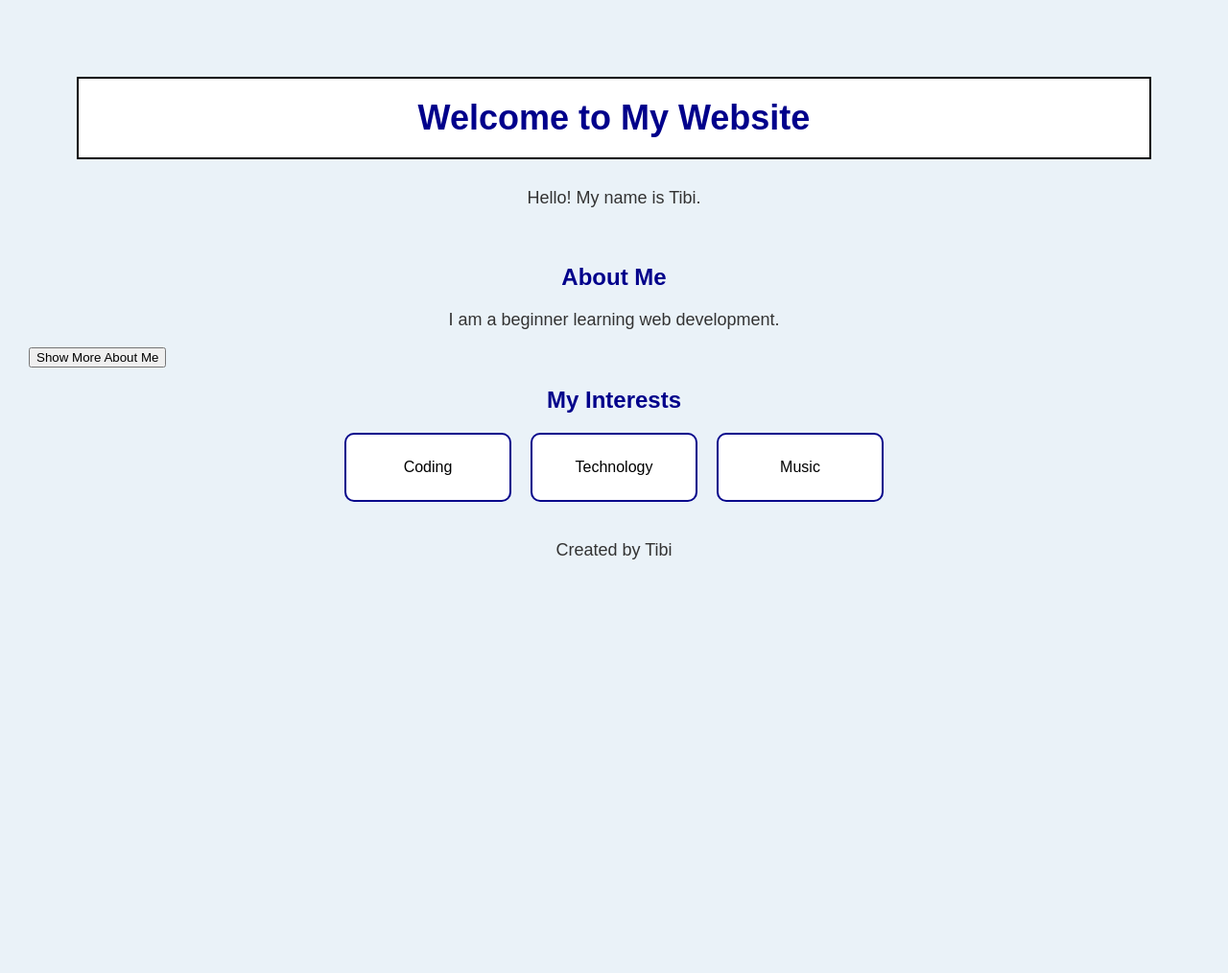
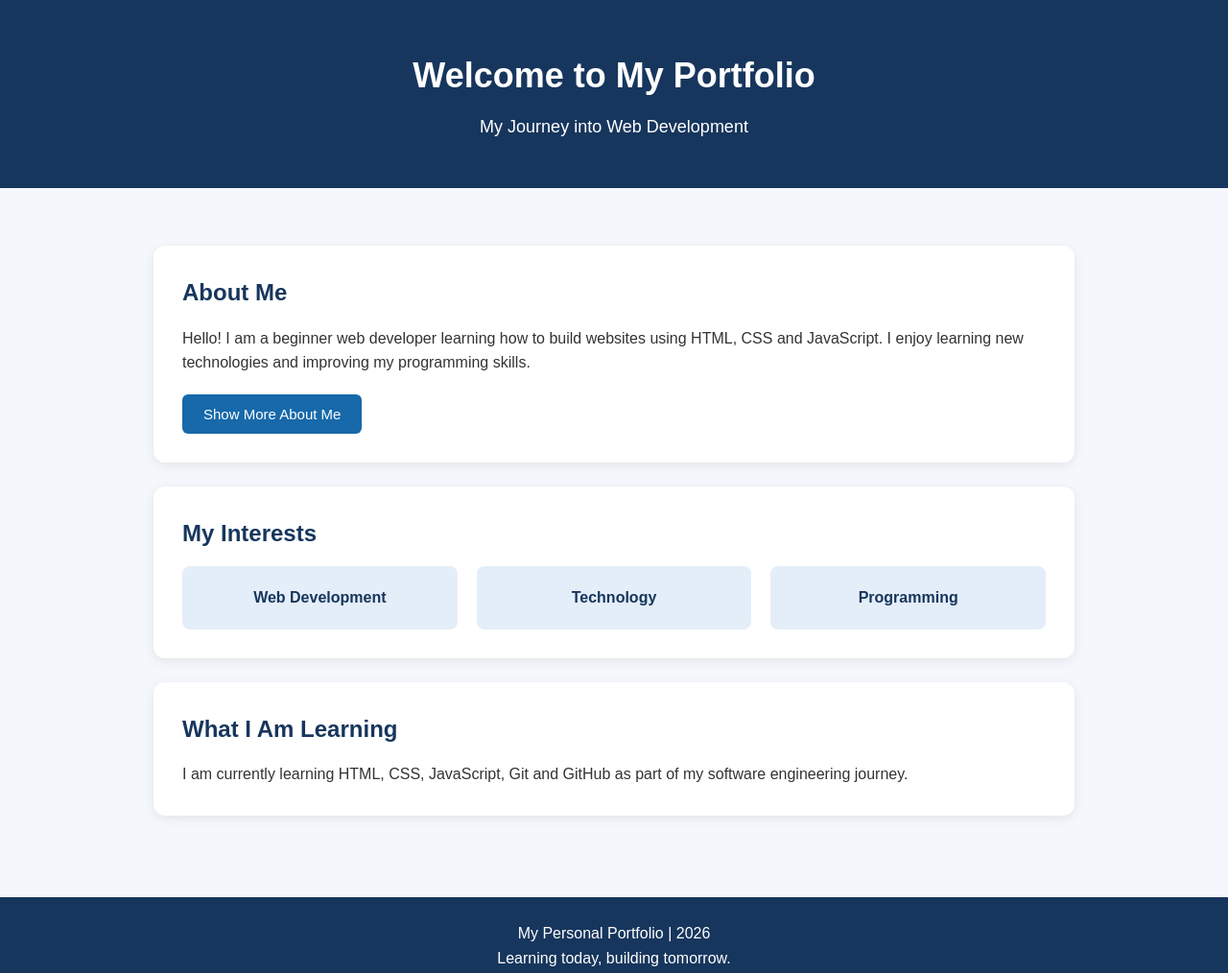
Before and after one commit to TibiFomunyam/my-portfolio-page, a plain HTML site: page index.html in a window 1280 px wide. Shown: the whole page at 96% size. Before the commit the page ends 800 px from the top, so only its background shows below. Drawn offline with Linux system fonts and the light colour scheme.

Commit message:
Improve portfolio design and JavaScript interactivity

```diff
--- a/index.html
+++ b/index.html
@@ -4,42 +4,74 @@
 <head>
     <meta charset="UTF-8">
     <meta name="viewport" content="width=device-width, initial-scale=1.0">
-    <title>My Personal Profile</title>
 
+    <title>My Personal Portfolio</title>
+
+    <!-- Connect CSS -->
     <link rel="stylesheet" href="style.css">
 </head>
 
 <body>
 
     <header>
-        <h1>Welcome to My Website</h1>
-        <p>Hello! My name is Tibi.</p>
+        <h1>Welcome to My Portfolio</h1>
+        <p>My Journey into Web Development</p>
     </header>
 
     <main>
-        <h2>About Me</h2>
-        <p class="text">I am a beginner learning web development.</p>
-        <button id="moreButton">Show More About Me</button>
 
-<p id="moreAbout" hidden>
-    I am learning HTML, CSS and JavaScript.
-    My goal is to become a skilled web developer
-    and build useful websites.
-</p>
+        <!-- About Me Section -->
+        <section class="about">
+            <h2>About Me</h2>
 
-        <h2>My Interests</h2>
-<div class="interests">
-    <div class="card">Coding</div>
-    <div class="card">Technology</div>
-    <div class="card">Music</div>
-</div>
+            <p>
+                Hello! I am a beginner web developer learning
+                how to build websites using HTML, CSS and JavaScript.
+                I enjoy learning new technologies and improving
+                my programming skills.
+            </p>
+
+            <button id="moreButton">Show More About Me</button>
+
+            <div id="moreAbout" hidden>
+                <p>
+                    My goal is to become a skilled software developer.
+                    I enjoy solving problems, learning new things
+                    and creating useful websites.
+                </p>
+            </div>
+        </section>
+
+        <!-- Interests Section -->
+        <section class="interests">
+            <h2>My Interests</h2>
+
+            <div class="interest-container">
+                <div class="interest-card">Web Development</div>
+                <div class="interest-card">Technology</div>
+                <div class="interest-card">Programming</div>
+            </div>
+        </section>
+
+        <!-- Learning Section -->
+        <section class="learning">
+            <h2>What I Am Learning</h2>
+
+            <p>
+                I am currently learning HTML, CSS, JavaScript,
+                Git and GitHub as part of my software engineering journey.
+            </p>
+        </section>
+
     </main>
 
     <footer>
-        <p>Created by Tibi</p>
+        <p>My Personal Portfolio | 2026</p>
+        <p>Learning today, building tomorrow.</p>
     </footer>
+
+    <!-- Connect JavaScript -->
     <script src="script.js"></script>
-
 
 </body>
 </html>
--- a/script.js
+++ b/script.js
@@ -1,14 +1,28 @@
+// Find the button and additional information
 const moreButton = document.getElementById("moreButton");
+
 const moreAbout = document.getElementById("moreAbout");
 
+// Listen for button clicks
 moreButton.addEventListener("click", function() {
 
-    if (moreAbout.hidden) {
+    // Check if the information is hidden
+    if (moreAbout.hidden === true) {
+
+        // Show the information
         moreAbout.hidden = false;
+
+        // Change button text
         moreButton.textContent = "Show Less";
+
     } else {
+
+        // Hide the information
         moreAbout.hidden = true;
+
+        // Change button text
         moreButton.textContent = "Show More About Me";
+
     }
 
 });
--- a/style.css
+++ b/style.css
@@ -1,86 +1,125 @@
-body {
-    background-color: lightblue;
-}
-h1 {
-    color: darkblue;
-    text-align: center;
-    background-color: white;
-    padding: 20px;
-    border: 2px solid black;
-    margin: 30px;
-}
-body {
-    background-color: lightblue;
-    font-family: Arial, sans-serif;
+/* General styling */
+
+* {
+    margin: 0;
+    padding: 0;
+    box-sizing: border-box;
 }
 
-h1 {
-    color: darkblue;
-    text-align: center;
-    font-size: 36px;
+body {
+    font-family: Arial, sans-serif;
+    background-color: #f4f7fb;
+    color: #333;
+    line-height: 1.6;
 }
 
-p {
-    color: black;
+/* Header */
+
+header {
+    background-color: #17365d;
+    color: white;
+    text-align: center;
+    padding: 50px 20px;
+}
+
+header h1 {
+    font-size: 36px;
+    margin-bottom: 10px;
+}
+
+header p {
     font-size: 18px;
 }
-.interests {
+
+/* Main content */
+
+main {
+    max-width: 1000px;
+    margin: 40px auto;
+    padding: 20px;
+}
+
+/* Sections */
+
+section {
+    background-color: white;
+    padding: 30px;
+    margin-bottom: 25px;
+    border-radius: 12px;
+    box-shadow: 0 3px 12px rgba(0, 0, 0, 0.08);
+}
+
+h2 {
+    color: #17365d;
+    margin-bottom: 15px;
+}
+
+/* Button */
+
+button {
+    background-color: #1769aa;
+    color: white;
+    border: none;
+    padding: 12px 22px;
+    margin-top: 20px;
+    border-radius: 6px;
+    cursor: pointer;
+    font-size: 15px;
+}
+
+button:hover {
+    background-color: #104c80;
+}
+
+/* Interests */
+
+.interest-container {
     display: flex;
     justify-content: center;
     gap: 20px;
-}
-.interests {
-    display: flex;
-    flex-direction: row;
-    justify-content: center;
-    align-items: center;
-    gap: 20px;
-}.card {
-    background-color: white;
-    padding: 25px;
-    border: 2px solid darkblue;
-    border-radius: 10px;
-    text-align: center;
-    width: 120px;
-}body {
-    background-color: #eaf2f8;
-    font-family: Arial, sans-serif;
-    margin: 0;
-    padding: 30px;
+    flex-wrap: wrap;
 }
 
-header {
+.interest-card {
+    background-color: #e4eef9;
+    color: #17365d;
+    padding: 20px;
+    border-radius: 8px;
     text-align: center;
-    padding: 20px;
+    flex: 1;
+    min-width: 150px;
+    font-weight: bold;
 }
 
-h1 {
-    color: darkblue;
-    font-size: 36px;
-}
-
-h2 {
-    color: darkblue;
-    text-align: center;
-}
-
-p {
-    font-size: 18px;
-    color: #333333;
-}
-
-.text {
-    text-align: center;
-}
+/* Footer */
 
 footer {
+    background-color: #17365d;
+    color: white;
     text-align: center;
+    padding: 25px;
     margin-top: 40px;
 }
 
-section {
-    text-align: center;
-    max-width: 900px;
-    margin: 40px auto;
-    padding: 20px;
+/* Mobile responsiveness */
+
+@media (max-width: 600px) {
+
+    header h1 {
+        font-size: 27px;
+    }
+
+    main {
+        padding: 12px;
+        margin: 20px auto;
+    }
+
+    section {
+        padding: 20px;
+    }
+
+    .interest-container {
+        flex-direction: column;
+    }
+
 }
```
